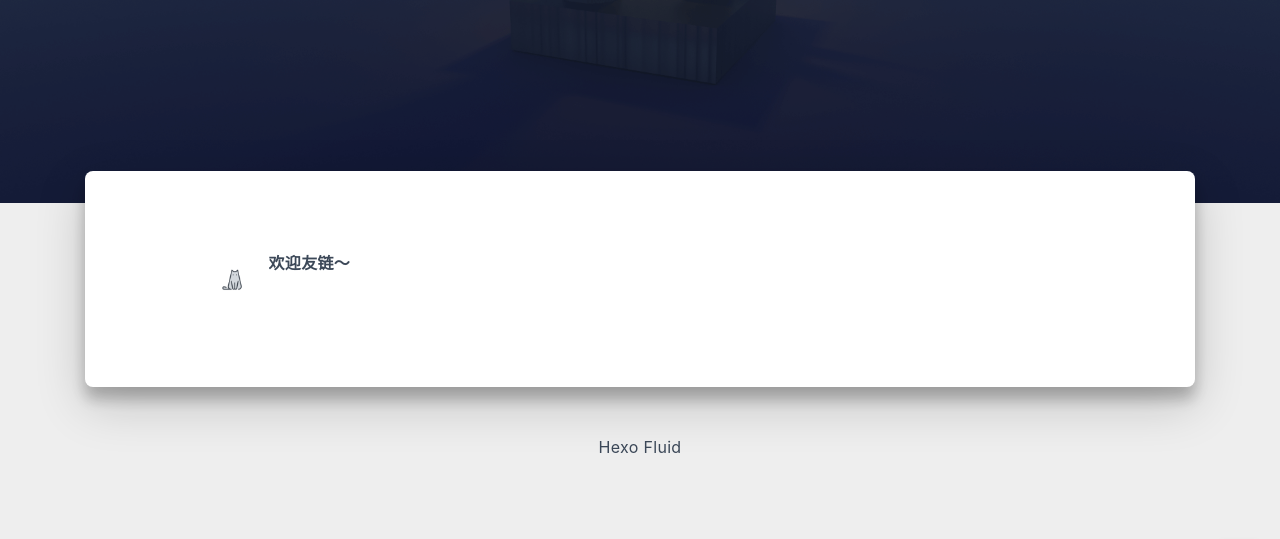
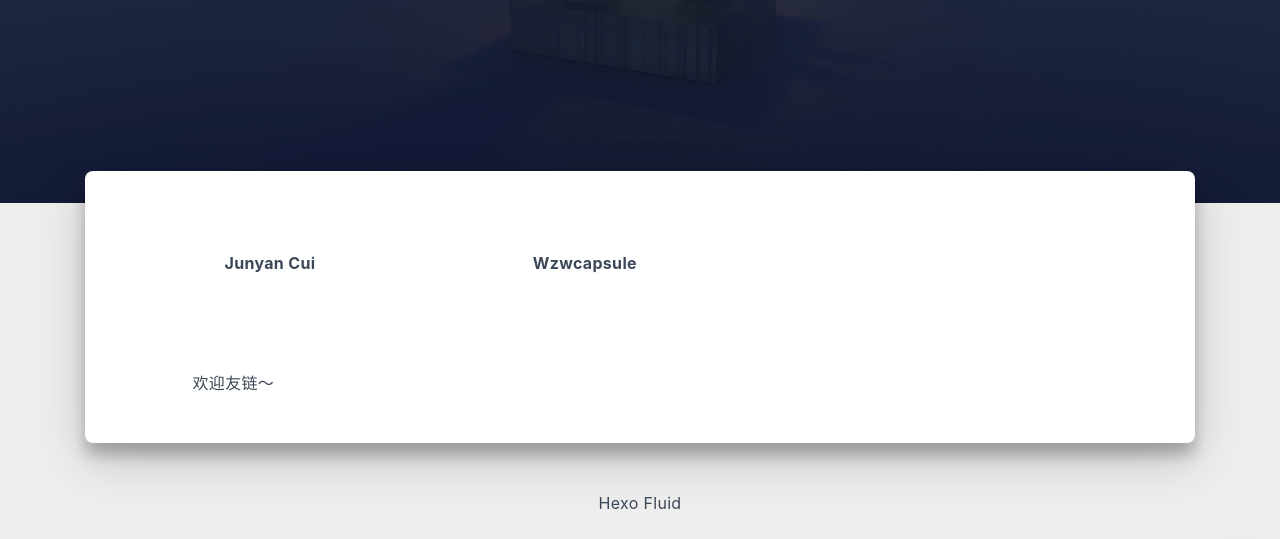
Before and after one commit to 1Lethe/1Lethe.github.io, a plain HTML site: page links/index.html in a window 1280 px wide. Shown: the part 277-816 px from the top of the page. Drawn offline with nearby package versions, Linux system fonts and the light colour scheme; some packages are replaced by stand-ins of ours; no server answers; a script that the page names is missing; some icons are missing; a small style sheet from the web is missing.

Commit message:
Site updated: 2025-02-26 17:22:32

```diff
--- a/links/index.html
+++ b/links/index.html
@@ -235,16 +235,24 @@
 
 
     <div class="card col-lg-4 col-md-6 col-sm-12">
-      <a href="https://hexo.fluid-dev.com/" class="card-body hover-with-bg" target="_blank" rel="noopener">
+      <a href="https://junycui.github.io/" class="card-body hover-with-bg" target="_blank" rel="noopener">
         <div class="card-content">
 
-            <div class="link-avatar my-auto">
-              <img src="/img/favicon.png" srcset="/img/loading.gif" lazyload alt="欢迎友链～"
-                   onerror="this.onerror=null; this.src=this.srcset='/img/avatar.png'"/>
-            </div>
+          <div class="link-text">
+            <div class="link-title">Junyan Cui</div>
+            <div class="link-intro"></div>
+          </div>
+        </div>
+      </a>
+    </div>
+
+
+    <div class="card col-lg-4 col-md-6 col-sm-12">
+      <a href="https://www.kamiwzw.asia" class="card-body hover-with-bg" target="_blank" rel="noopener">
+        <div class="card-content">
 
           <div class="link-text">
-            <div class="link-title">欢迎友链～</div>
+            <div class="link-title">Wzwcapsule</div>
             <div class="link-intro"></div>
           </div>
         </div>
@@ -253,6 +261,11 @@
 
 </div>
 
+
+  <!-- Custom -->
+  <div class="custom mx-auto">
+    欢迎友链～
+  </div>
 
 
 
```
